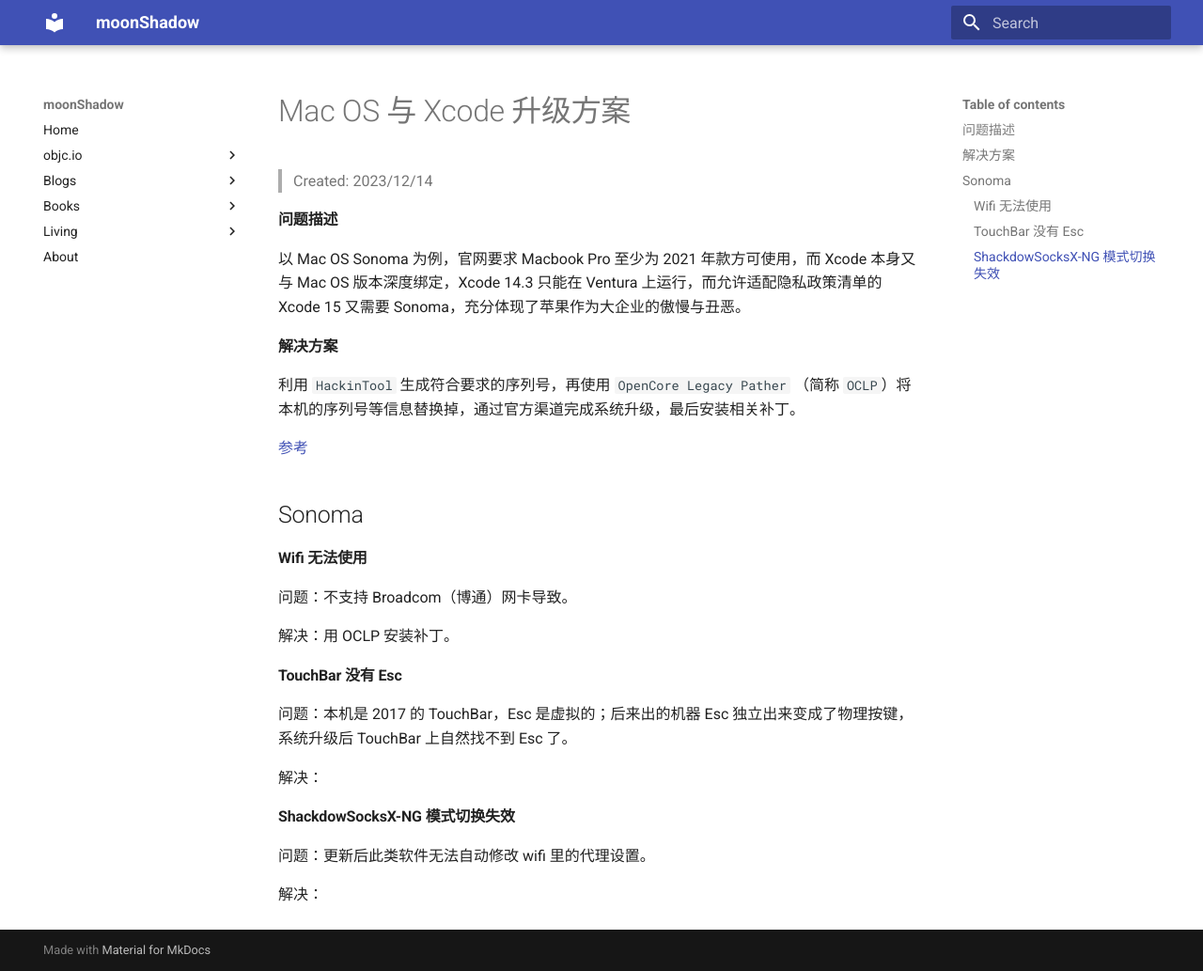
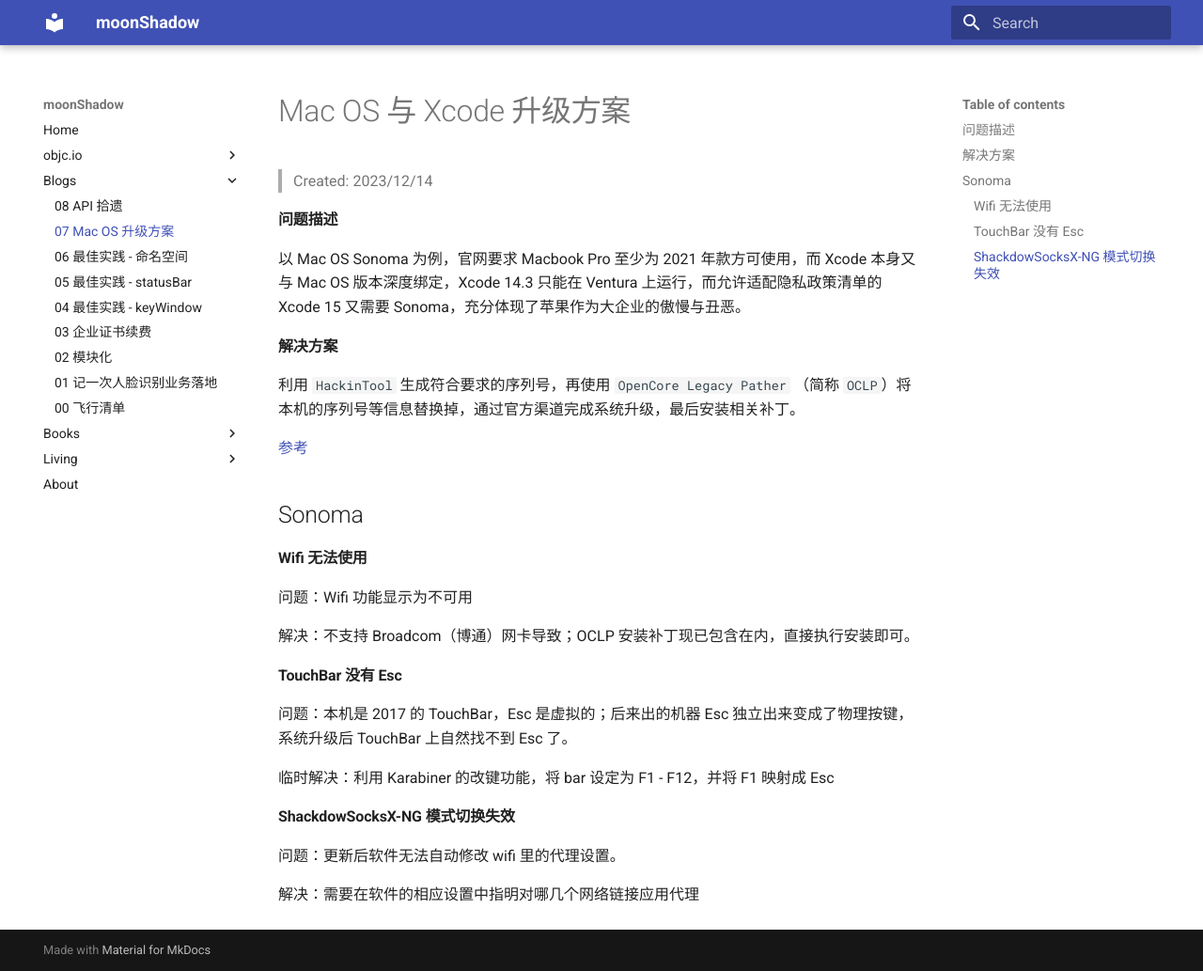
Before and after one commit to darkThanBlack/darkThanBlack.github.io, an MkDocs documentation site: the page built from docs/blogs/07-macosupdate.md, in a window 1280 px wide and 1033 px high. Shown: the whole window at 94% size. Built offline with MkDocs 1.6.1 and Material for MkDocs 9.7.7, drawn with Linux system fonts in a browser that asks for light colours.

Commit message:
[feat] daily

```diff
--- a/docs/blogs/07-macosupdate.md
+++ b/docs/blogs/07-macosupdate.md
@@ -24,9 +24,9 @@
 
 #### Wifi 无法使用
 
-问题：不支持 Broadcom（博通）网卡导致。
+问题：Wifi 功能显示为不可用
 
-解决：用 OCLP 安装补丁。
+解决：不支持 Broadcom（博通）网卡导致；OCLP 安装补丁现已包含在内，直接执行安装即可。
 
 
 
@@ -34,12 +34,12 @@
 
 问题：本机是 2017 的 TouchBar，Esc 是虚拟的；后来出的机器 Esc 独立出来变成了物理按键，系统升级后 TouchBar 上自然找不到 Esc 了。
 
-解决：
+临时解决：利用 Karabiner 的改键功能，将 bar 设定为 F1 - F12，并将 F1 映射成 Esc
 
 
 
 #### ShackdowSocksX-NG 模式切换失效
 
-问题：更新后此类软件无法自动修改 wifi 里的代理设置。
+问题：更新后软件无法自动修改 wifi 里的代理设置。
 
-解决：
+解决：需要在软件的相应设置中指明对哪几个网络链接应用代理
--- a/mkdocs.yml
+++ b/mkdocs.yml
@@ -11,6 +11,8 @@
             - '1.1 更轻量的 ViewControllers': 'objc.io/#1/issue-1-1.md'
             - '1.2 整洁的 Table View 代码': 'objc.io/#1/issue-1-2.md'
     - 'Blogs':
+        - '08 API 拾遗':   'blogs/08-api.md'
+        - '07 Mac OS 升级方案':   'blogs/07-macosupdate.md'
         - '06 最佳实践 - 命名空间':   'blogs/06-bp-namespace.md'
         - '05 最佳实践 - statusBar': 'blogs/05-bp-statusbar.md'
         - '04 最佳实践 - keyWindow': 'blogs/04-bp-keywindow.md'
```
Also changed, not shown: docs/blogs/08-api.md (added, +70 -0 lines).
